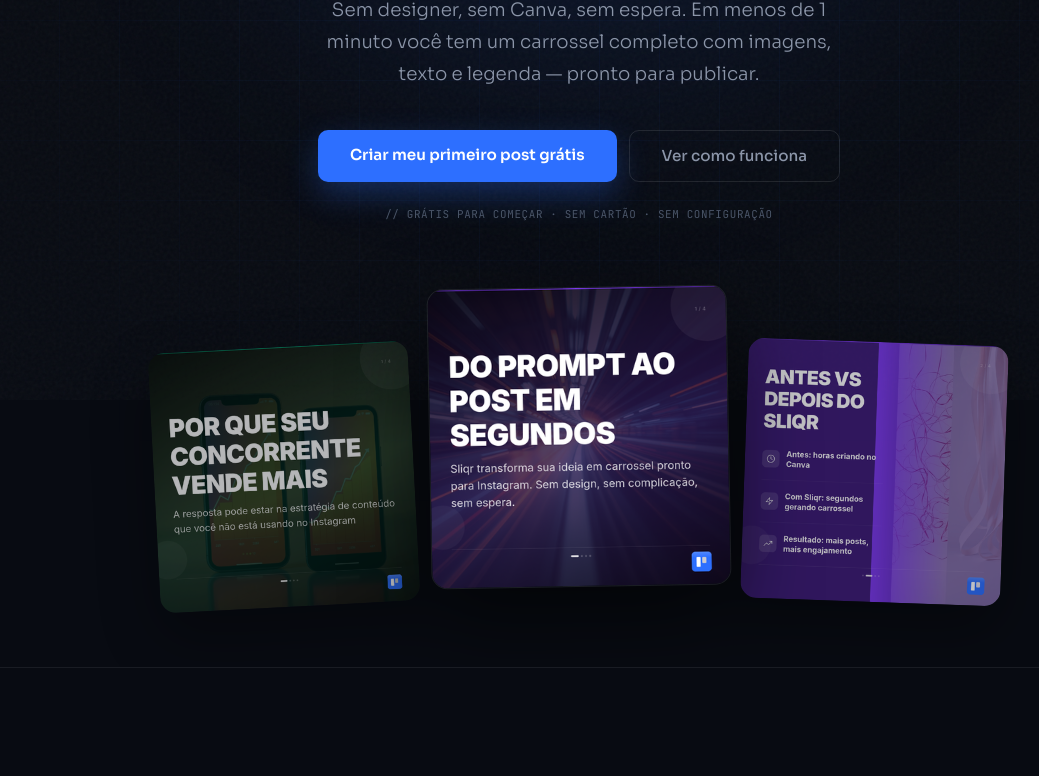
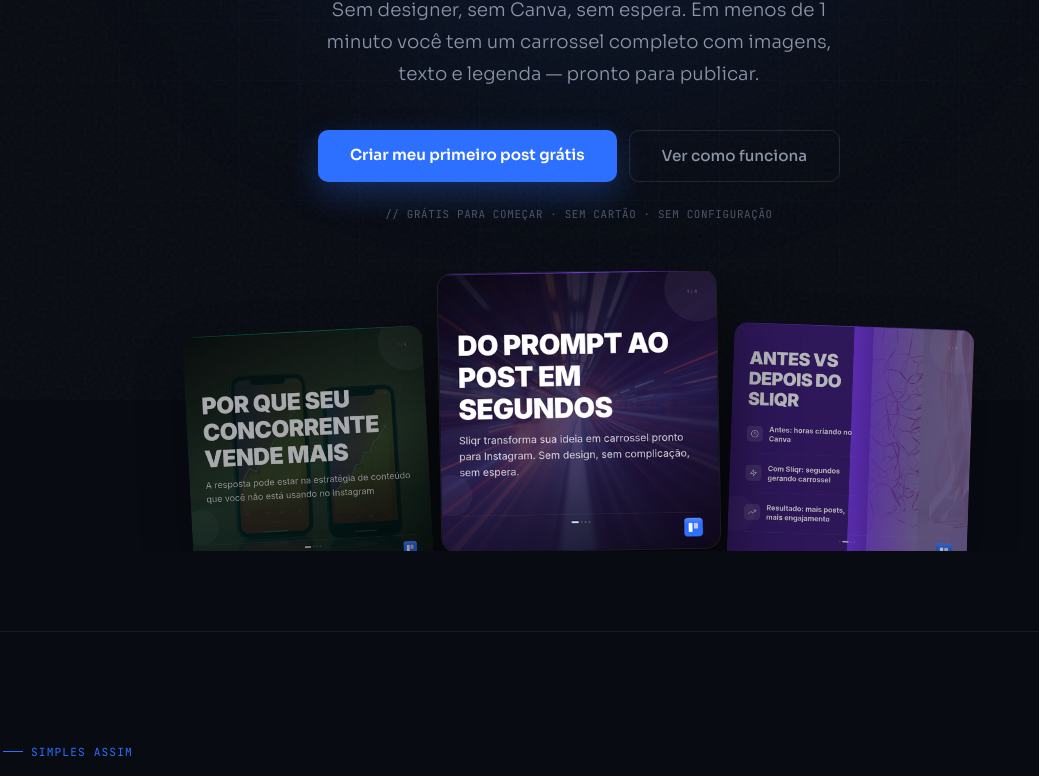
Before and after one commit to elevanceseguros/sliqr, a Next.js app: page /landing in a window 1280 px wide. Shown: the part 400-1176 px from the top of the page, without its empty margins (61-1100 px from the left). Built offline with nearby package versions, Linux system fonts and the light colour scheme; no server answers.

Commit message:
fix: hero mobile mostra so slide central, laterais ocultos em tela pequena

```diff
--- a/app/landing/page.tsx
+++ b/app/landing/page.tsx
@@ -114,14 +114,20 @@
         </div>
 
         {/* Mockup de slides */}
-        <div style={{position:'relative',zIndex:1,width:'100%',maxWidth:'900px',margin:'4rem auto 0',display:'flex',gap:'16px',justifyContent:'center',alignItems:'flex-end',padding:'0 5%'}}>
-          <div style={{flex:'0 0 auto',width:'clamp(160px,22vw,260px)',borderRadius:'16px',overflow:'hidden',boxShadow:'0 24px 60px rgba(0,0,0,0.5)',transform:'rotate(-3deg) translateY(20px)',opacity:0.7}}>
+        <style>{`
+          @media (max-width: 600px) {
+            .hero-mockup-side { display: none !important; }
+            .hero-mockup-center { width: 75vw !important; transform: none !important; }
+          }
+        `}</style>
+        <div style={{position:'relative',zIndex:1,width:'100%',maxWidth:'900px',margin:'3rem auto 0',display:'flex',gap:'12px',justifyContent:'center',alignItems:'flex-end',padding:'0 5%',overflow:'hidden'}}>
+          <div className="hero-mockup-side" style={{flex:'0 0 auto',width:'clamp(120px,20vw,240px)',borderRadius:'14px',overflow:'hidden',boxShadow:'0 20px 50px rgba(0,0,0,0.5)',transform:'rotate(-3deg) translateY(20px)',opacity:0.65}}>
             <img src="/slides/demo5.png" alt="exemplo de carrossel" style={{width:'100%',display:'block'}}/>
           </div>
-          <div style={{flex:'0 0 auto',width:'clamp(180px,26vw,300px)',borderRadius:'16px',overflow:'hidden',boxShadow:'0 32px 80px rgba(0,0,0,0.6)',transform:'rotate(-1deg)',zIndex:2,border:'1px solid rgba(255,255,255,0.08)'}}>
+          <div className="hero-mockup-center" style={{flex:'0 0 auto',width:'clamp(160px,24vw,280px)',borderRadius:'16px',overflow:'hidden',boxShadow:'0 28px 70px rgba(0,0,0,0.6)',transform:'rotate(-1deg)',zIndex:2,border:'1px solid rgba(255,255,255,0.08)'}}>
             <img src="/slides/demo1.png" alt="exemplo de carrossel" style={{width:'100%',display:'block'}}/>
           </div>
-          <div style={{flex:'0 0 auto',width:'clamp(160px,22vw,260px)',borderRadius:'16px',overflow:'hidden',boxShadow:'0 24px 60px rgba(0,0,0,0.5)',transform:'rotate(2deg) translateY(15px)',opacity:0.75}}>
+          <div className="hero-mockup-side" style={{flex:'0 0 auto',width:'clamp(120px,20vw,240px)',borderRadius:'14px',overflow:'hidden',boxShadow:'0 20px 50px rgba(0,0,0,0.5)',transform:'rotate(2deg) translateY(15px)',opacity:0.7}}>
             <img src="/slides/demo2.png" alt="exemplo de carrossel" style={{width:'100%',display:'block'}}/>
           </div>
         </div>
```
